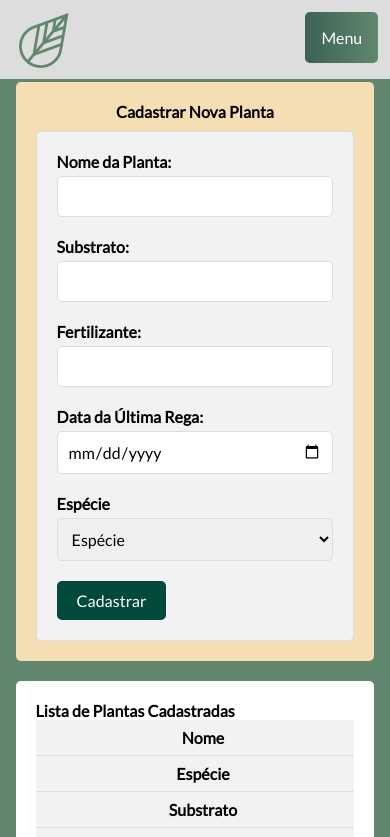
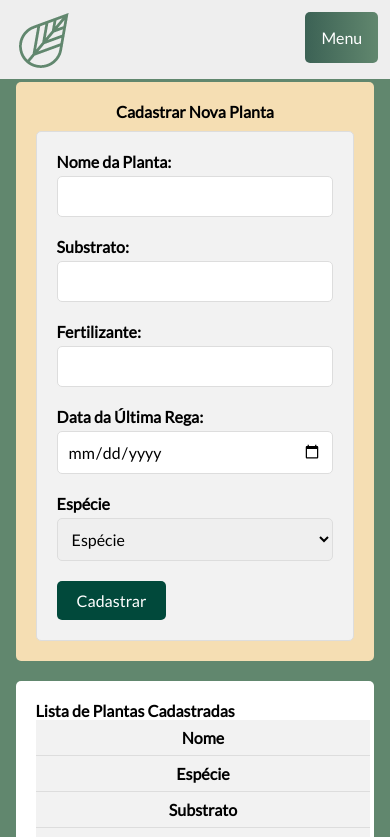
Before and after one commit to LuizAndreoletti/rega, a plain HTML site: page rega.html in a window 390 px wide. Shown: the top 837 px of the page. Drawn offline with nearby package versions, Linux system fonts and the light colour scheme.

Commit message:
alteração no CSS

```diff
--- a/rega.css
+++ b/rega.css
@@ -36,7 +36,7 @@ img {
     position: fixed;
     top: 0;
     left: 0;
-    background-color: #ddd;
+    background-color: #eeeeee;
 }
 
 .logo {
@@ -348,15 +348,16 @@ section {
  @media screen and (max-width: 600px) {
   table, thead, tbody, th, td, tr {
     display: block;
-    overflow: auto;
   }
   th {
     text-align: center;
+    border-bottom: 1px solid #ddd;
   }
   td {
     text-align: right;
     border-bottom: none;
     border-right: 1px solid #ddd;
+
   }
   td:before {
     content: attr(data-label);
```
